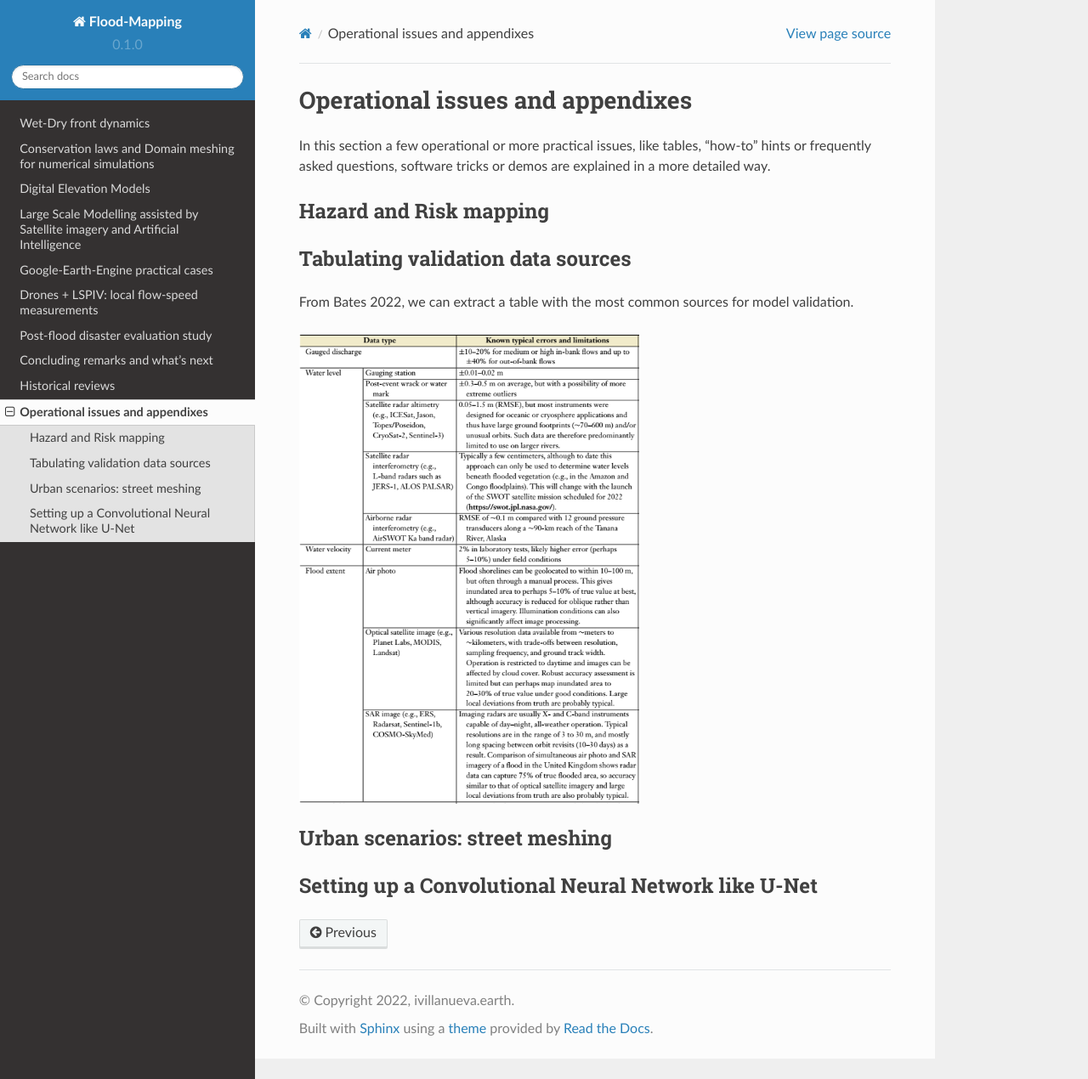
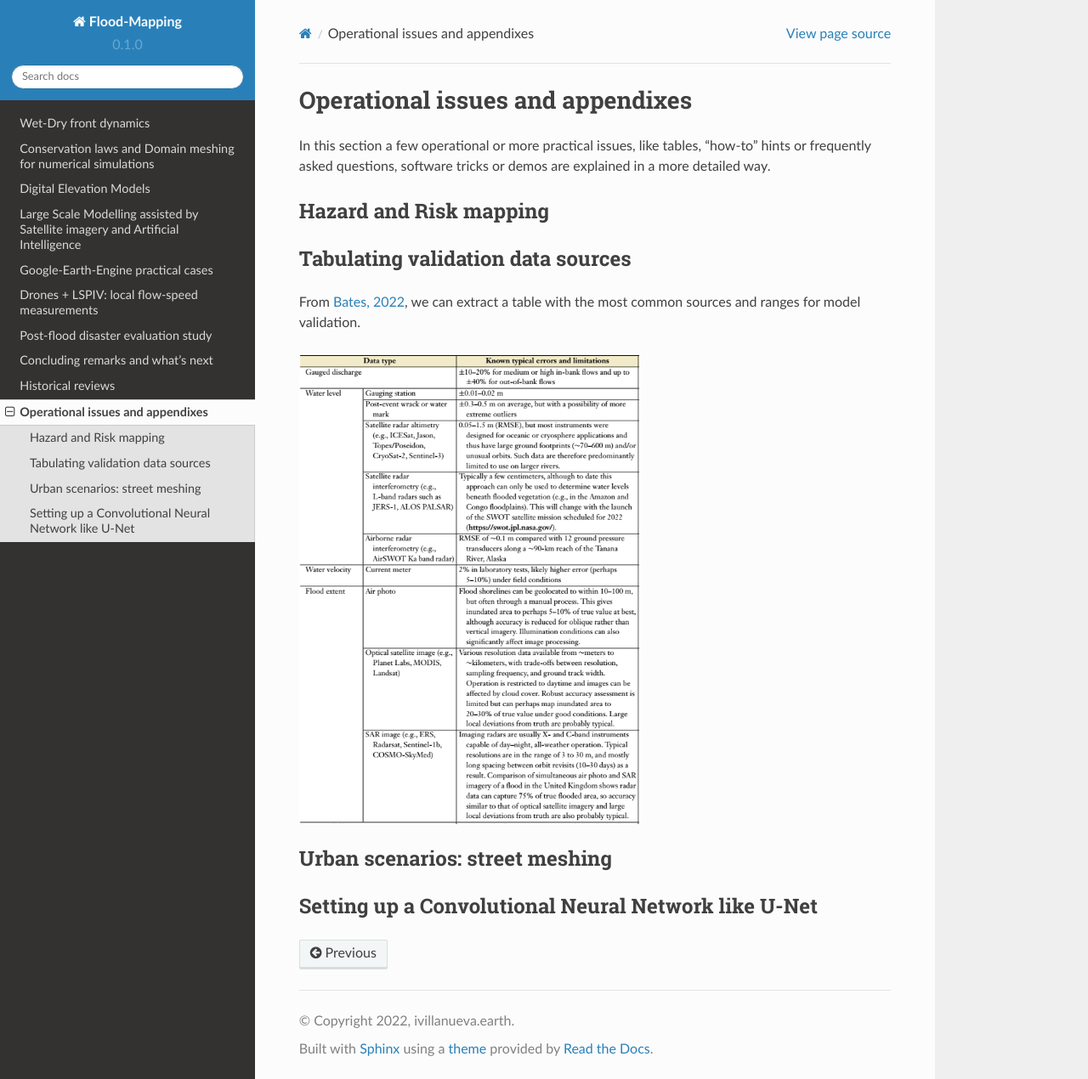
Before and after one commit to ivillamadrid/FloodMapping, a Sphinx documentation site: the page built from docs/source/operational_appx.rst, in a window 1280 px wide and 1270 px high. Shown: the whole window at 85% size. Built offline with Sphinx 7.4.7 and the Read the Docs theme 2.0.0, drawn with Linux system fonts in a browser that asks for light colours.

Commit message:
Update operational_appx.rst

```diff
--- a/docs/source/operational_appx.rst
+++ b/docs/source/operational_appx.rst
@@ -9,11 +9,13 @@ Hazard and Risk mapping
 
 Tabulating validation data sources
 ----------------------------------
-From Bates 2022, we can extract a table with the most common sources for model validation.
+From `Bates, 2022`_, we can extract a table with the most common sources and ranges for model validation.
 
 .. image:: ValidationDataSRC_Bates2022.png
   :width: 400
   :alt: ValSRC
+
+.. _Bates, 2022: https://doi.org/10.1146/annurev-fluid-030121-113138
 
 
 Urban scenarios: street meshing
```
